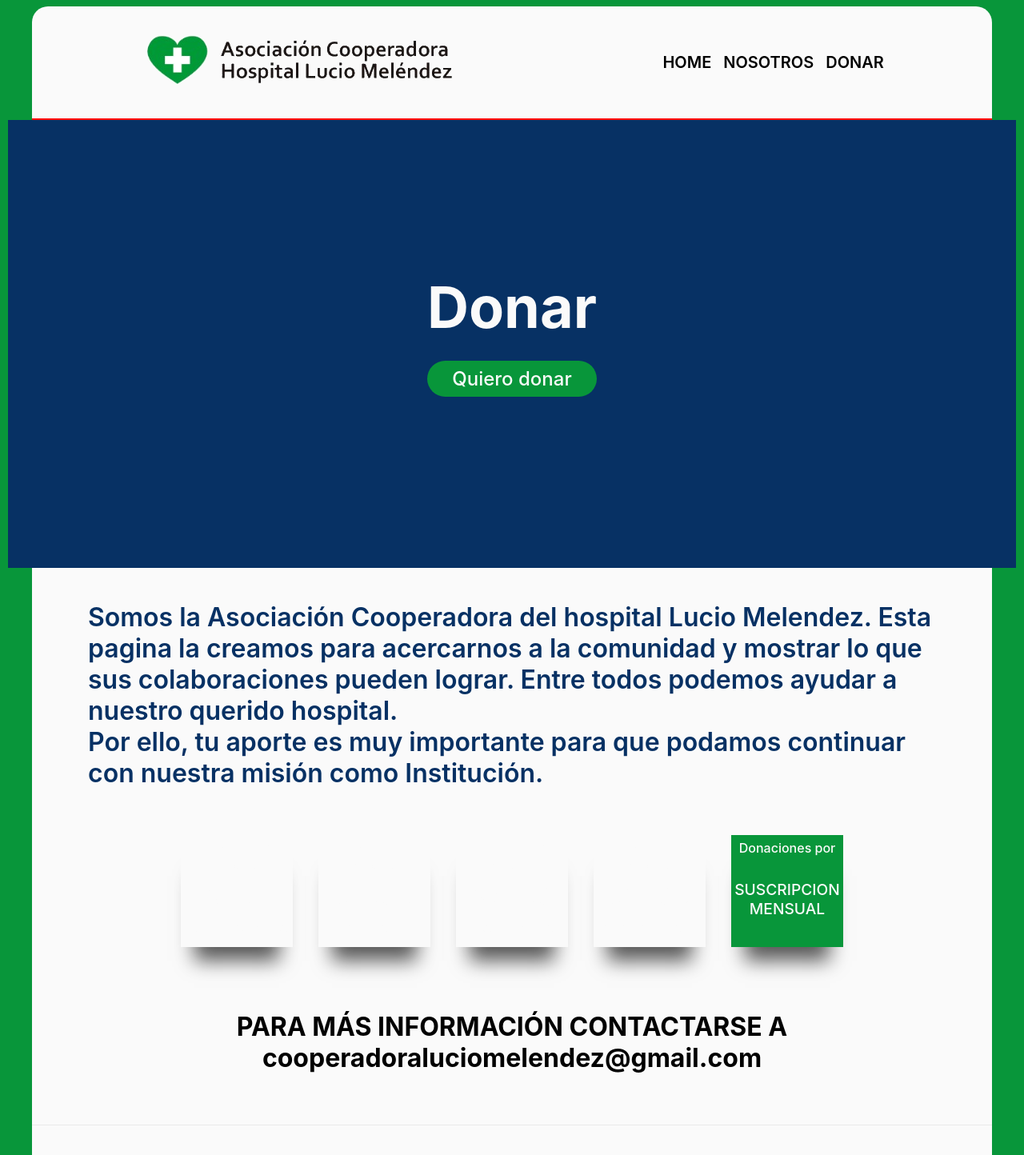
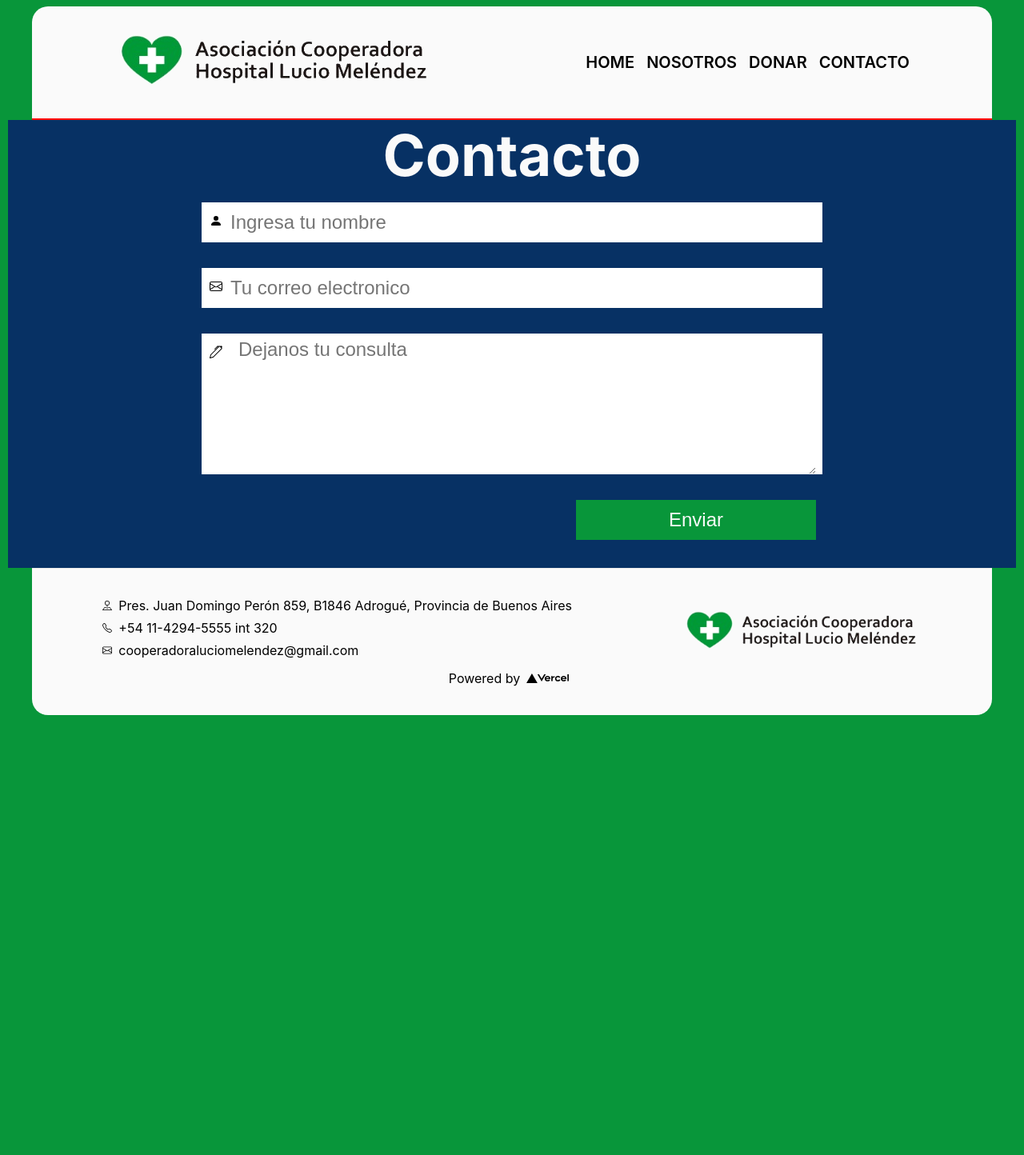
Before and after one commit to JonatanGarbuyo/CooperadoraHospitalLucioMelendez, a Next.js app: page /Contacto in a window 1280 px wide. Shown: the top 1444 px of the page at 80% size. After the commit the page ends 902 px from the top, so only its background shows below. Built offline with nearby package versions, Linux system fonts and the light colour scheme.

Commit message:
contact form added

```diff
--- a/components/Header/index.js
+++ b/components/Header/index.js
@@ -14,7 +14,7 @@ export default function Header() {
     "Nosotros",
     // "Historia",
     "Donar",
-    // "Contacto"
+    "Contacto"
   ]
 
   const listItems = navItems.map((item, index) => (
--- a/components/Header/index.module.css
+++ b/components/Header/index.module.css
@@ -83,7 +83,7 @@
 
 
 
-@media (max-width: 768px) {
+@media (max-width: 820px) {
 
   .nav{
     height: auto;
--- a/package.json
+++ b/package.json
@@ -8,7 +8,8 @@
     "start": "next start"
   },
   "dependencies": {
-    "next": "10.x",
+    "@sendgrid/mail": "^7.4.6",
+    "next": "^11.1.0",
     "react": "17.x",
     "react-dom": "17.x"
   }
--- a/pages/Contacto/index.js
+++ b/pages/Contacto/index.js
@@ -1,3 +1,4 @@
+import { useState } from 'react';
 import Head from 'next/head'
 
 import Footer from "../../components/Footer";
@@ -6,127 +7,96 @@ import Header from "../../components/Header"
 import styles from "./index.module.css";
 
 export default function Donar() {
+  const [name, setName] = useState("")
+  const [email, setEmail] = useState("")
+  const [message, setMessage] = useState("")
+  const [submited, setSubmited] = useState(false)
+
+  const handleSubmit = (e) => {
+    e.preventDefault();
+    console.log("Sending")
+
+    let data = {
+      name,
+      email,
+      message,
+    }
+
+    fetch("/api/contacto", {
+      method: "POST",
+      headers: {
+        "Accept": "application/json, text/plain, */*",
+        "Content-Type": "application/json"
+      },
+      body: JSON.stringify(data)
+    })
+    .then((res) => {
+      console.log("Response received")
+      if (res.status == 200){
+        console.log("Response succeeded")
+        setSubmited(true)
+        setName("")
+        setEmail("")
+        setMessage("")
+      }
+    })
+  }
 
   return (
 
     <div className={styles.container}>
       <Head>
-        <title>Cooperadora Lucio Melendez</title>
+        <title>Cooperadora Lucio Melendez - Contacto</title>
         <link rel="icon" href="/favicon.ico" />
       </Head>
-
       <Header />
 
-      <div className={styles.donar_container}>
-        <section id="quiero_donar" className={styles.quiero_donar}>
-          <div>
-            <h1>Donar</h1>
-            <a href="#botones_donaciones_wrapper" target="_self">
-              <p>Quiero donar</p>
-            </a>
-          </div>
-        </section>
 
-        <section id="botones_donaciones" className={styles.botones_donaciones}>
-          <p>Somos la Asociación Cooperadora del hospital Lucio Melendez.
-            Esta pagina la creamos para acercarnos a la comunidad y mostrar lo que sus
-            colaboraciones pueden lograr.
-            Entre todos podemos ayudar a nuestro querido hospital.
-            <br/>Por ello, tu aporte es muy importante para que podamos continuar
-            con nuestra misión como Institución.
-          </p>
-          <div id="botones_donaciones_wrapper" className={styles.botones_donaciones_wrapper}>
-            <a href="https://mpago.la/2eRw8YF" target="_blank" style={{"background-color":"#4d95be;"}}>
-              Donación por única vez
-              <p>$500</p>
-              quinientos pesos
-            </a>
-            <a  href="https://mpago.la/2BFVwq7" target="_blank" style={{"background-color":"#0067a2;"}}>
-              Donación por única vez
-              <p>$1000</p>
-              mil pesos
-            </a>
-            <a  href="https://mpago.la/1sDpGAy" target="_blank" style={{"background-color":"#15b4b5;"}}>
-              Donación por única vez
-              <p>$3000</p>
-              tres mil pesos
-            </a>
-            <a  href="https://mpago.la/11TABB1" target="_blank" style={{"background-color":"#159b97;"}}>
-              Donación por única vez
-              <p>$5000</p>
-              cinco mil pesos
-            </a>
-            <a  href="" target="_blank" className={styles.mensual}>
-              Donaciones por
-              <p>SUSCRIPCION MENSUAL</p>
-            </a>
-          </div>
-        </section>
+      <div className={styles.form_container}>
+        <section id="contacto" className={styles.contacto}>
+          <h1>Contacto</h1>
 
-        <section id="contacto" className={styles.contacto}>
+          <form onSubmit={handleSubmit}>
 
-          <h3>
-            PARA MÁS INFORMACIÓN CONTACTARSE A cooperadoraluciomelendez@gmail.com
-          </h3>
-
-
-          {/* <h1>Contacto</h1>
-          <form onSubmit={handleSubmit}>
-            <div>
-              <input type="text" id="name" name="name"
-                placeholder="Ingresa tu nombre" autocomplete="on" size="50" required></input>
-              <svg className={styles.svg_icon} viewBox="0 0 20 20">
-                <path fill="none" d="M14.023,12.154c1.514-1.192,2.488-3.038,2.488-5.114c0-3.597-2.914-6.512-6.512-6.512
-								c-3.597,0-6.512,2.916-6.512,6.512c0,2.076,0.975,3.922,2.489,5.114c-2.714,1.385-4.625,4.117-4.836,7.318h1.186
-								c0.229-2.998,2.177-5.512,4.86-6.566c0.853,0.41,1.804,0.646,2.813,0.646c1.01,0,1.961-0.236,2.812-0.646
-								c2.684,1.055,4.633,3.568,4.859,6.566h1.188C18.648,16.271,16.736,13.539,14.023,12.154z M10,12.367
-								c-2.943,0-5.328-2.385-5.328-5.327c0-2.943,2.385-5.328,5.328-5.328c2.943,0,5.328,2.385,5.328,5.328
-								C15.328,9.982,12.943,12.367,10,12.367z"></path>
-						  </svg>
+            <div className={styles.form_div}>
+              <img src="/icons/person-fill.svg" alt="Mail icon" className={styles.form_icon}/>
+              <input type="text" id="name" name="name" placeholder="Ingresa tu nombre" autoComplete="on" size="50" required
+                value={name}
+                onChange={(e)=>setName(e.target.value)}/>
             </div>
 
-            <div>
-              <input type="email" id="email" name="email"
-                placeholder="Tu correo electronico" autocomplete="on" required></input>
-              <svg className={styles.svg_icon} viewBox="0 0 20 20">
-							<path fill="none" d="M19.291,3.026c0.002-0.15-0.053-0.301-0.167-0.415c-0.122-0.122-0.286-0.172-0.444-0.161H1.196
-								c-0.16-0.011-0.322,0.039-0.444,0.161C0.637,2.725,0.583,2.875,0.585,3.026c0,0.003-0.002,0.006-0.002,0.009v14.032
-								c0,0.322,0.262,0.584,0.585,0.584h17.54c0.322,0,0.584-0.262,0.584-0.584V3.035C19.292,3.032,19.291,3.029,19.291,3.026z
-								 M17.147,3.619l-7.21,6.251L2.728,3.619H17.147z M18.122,15.896c0,0.323-0.261,0.584-0.584,0.584H2.337
-								c-0.323,0-0.585-0.261-0.585-0.584V4.292l7.732,6.704c0.013,0.017,0.019,0.035,0.034,0.052c0.115,0.114,0.268,0.169,0.419,0.166
-								c0.151,0.003,0.304-0.052,0.419-0.166c0.015-0.017,0.021-0.035,0.034-0.052l7.731-6.704V15.896z"></path>
-						  </svg>
+            <div className={styles.form_div}>
+              <img src="/icons/envelope.svg" alt="Mail icon" className={styles.form_icon}/>
+              <input type="email" id="email" name="email" placeholder="Tu correo electronico" autoComplete="on" required
+                value={email}
+                onChange={(e)=>setEmail(e.target.value)}/>
             </div>
 
-            <div className={styles.consulta}>
-              <textarea id="consulta" name="consulta"
-                placeholder="Dejanos tu consulta"
-                rows="10" cols="40" ></textarea>
-              <svg className={styles.svg_icon} viewBox="0 0 20 20">
-							<path fill="none" d="M12.871,9.337H7.377c-0.304,0-0.549,0.246-0.549,0.549c0,0.303,0.246,0.55,0.549,0.55h5.494
-								c0.305,0,0.551-0.247,0.551-0.55C13.422,9.583,13.176,9.337,12.871,9.337z M15.07,6.04H5.179c-0.304,0-0.549,0.246-0.549,0.55
-								c0,0.303,0.246,0.549,0.549,0.549h9.891c0.303,0,0.549-0.247,0.549-0.549C15.619,6.286,15.373,6.04,15.07,6.04z M17.268,1.645
-								H2.981c-0.911,0-1.648,0.738-1.648,1.648v10.988c0,0.912,0.738,1.648,1.648,1.648h4.938l2.205,2.205l2.206-2.205h4.938
-								c0.91,0,1.648-0.736,1.648-1.648V3.293C18.916,2.382,18.178,1.645,17.268,1.645z M17.816,13.732c0,0.607-0.492,1.1-1.098,1.1
-								h-4.939l-1.655,1.654l-1.656-1.654H3.531c-0.607,0-1.099-0.492-1.099-1.1v-9.89c0-0.607,0.492-1.099,1.099-1.099h13.188
-								c0.605,0,1.098,0.492,1.098,1.099V13.732z"></path>
-						  </svg>
+            <div className={styles.form_div}>
+              <img src="/icons/pen.svg" alt="Mail icon" className={styles.form_icon}/>
+              <textarea id="consulta" name="consulta" placeholder="Dejanos tu consulta" rows="10" cols="40"
+                value={message}
+                onChange={(e)=>setMessage(e.target.value)}/>
             </div>
 
-            <div>
-              <input className={styles.submit} type="submit" value="Enviar"></input>
+            <div className={styles.submit_div}>
+              <input className={styles.submit_button} type="submit" value="Enviar"></input>
             </div>
+
 
             <div>
               <p id="confirmation" className={styles.confirmation}
               style={
-                isConsultaSent ?
+                submited ?
                 {display: "inline-block"}:
                 null
               }>
                 Muchas gracias. Recibimos su mensaje y responderemos en breve.</p>
             </div>
-          </form> */}
+
+          </form>
+
+
 
         </section>
 
--- a/pages/Contacto/index.module.css
+++ b/pages/Contacto/index.module.css
@@ -2,7 +2,7 @@
   composes: container from "/styles/Home.module.css";
 }
 
-.donar_container{
+.form_container{
   width: 100%;
   max-width: 1200px;
   background-color: #fafafa;
@@ -10,10 +10,9 @@
   justify-content: center;
   align-items: center;
   flex-direction: column;
-  padding-bottom: 2em;
 }
 
-.quiero_donar{
+.contacto{
   width: 105%;
   height: 70vh;
   background-color: hsl(213deg 87% 21%);
@@ -21,85 +20,13 @@
   display: flex;
   align-items: center;
   flex-direction: column;
-}
-
-.quiero_donar div {
-  margin-top: 2em;
-  max-width: 100%;
   text-align: center;
   font-size: 3em;
   font-weight: 500;
 }
 
-.quiero_donar div, .quiero_donar h1 {
+.contacto h1{
   margin: auto;
-}
-
-.quiero_donar p {
-  border-radius: 100px;
-  padding: 0.5rem 1rem;
-  background-color: #08963a;
-  font-size: 0.5em;
-  text-transform: none;
-}
-
-
-
-.botones_donaciones{
-  max-width: 90%;
-}
-
-.botones_donaciones > p {
-  color: hsl(213deg 87% 21%);
-  background-color: #fafafa;
-  padding: 10px;
-  font-size: 2em;
-  font-weight: 600;
-}
-
-.botones_donaciones_wrapper{
-  display: flex;
-  justify-content: center;
-  flex-wrap: wrap;
-  text-align: center;
-  color: #fafafa;
-  font-weight: 500;
-  margin: 2rem;
-}
-
-.botones_donaciones_wrapper a {
-  width: 140px;
-  height: 140px;
-  padding: 6px 1px;
-  transition-duration: 1s;
-  box-shadow: 0px 34px 23px -17px rgb(0 0 0 / 65%);
-  margin: 1rem;
-}
-
-.botones_donaciones_wrapper p {
-  font-size: 2em;
-  margin: 10px;
-}
-
-.mensual{
-  background-color:#08963a;
-}
-
-.mensual p{
-  font-size: 1.2em;
-  margin: 30px 0;
-}
-
-
-
-.contacto{
-  font-size: 2rem;
-  width: 80%;
-  text-align: center;
-}
-
-.contacto h3 {
-  font-size: 2rem;
 }
 
 .contacto form{
@@ -110,8 +37,8 @@
 .contacto form div{
   display: flex;
   flex-direction: row;
-  align-items: center;
-  justify-content: flex-start;
+  align-items: flex-start;
+  justify-content: flex-end;
   margin: 1rem;
 }
 
@@ -119,27 +46,38 @@
   font-size: 0.5em;
   height: 50px;
   width: 100%;
-  padding: .375rem .75rem;
   margin: 0 0.5rem;
-  border: 1px solid #e7e7e7;
+  border: none;
 }
 
-.consulta svg{
-  align-self: flex-start;
-  margin-top: 1rem;
-}
-
-.consulta textarea{
+.contacto textarea{
   font-size: 0.5em;
   width: 100%;
   padding: .375rem .75rem;
   margin: 0 0.5rem;
-  border: 1px solid #e7e7e7;
   height: 176px;
   font: 400 0.5em Arial;
+  border: none;
 }
 
-.submit{
+.form_div{
+  background-color: #fff
+}
+
+.form_input{
+  background-color: #fff;
+}
+
+.form_icon{
+  margin-top: 15px;
+  margin-left: 10px;
+}
+
+.submit_div{
+  background-color: transparent;
+}
+
+.submit_button{
   background-color:#08963a;
   color: #fafafa;
   margin: 10px;
@@ -158,13 +96,15 @@
 
 
 @media (max-width: 768px) {
-  .botones_donaciones > p {
-    padding: 10px;
-    font-size: 1.5em;
-    font-weight: 500;
-  }
 
   .contacto h3 {
     font-size: 1rem;
   }
+
+  .contacto h1{
+    font-size: 1em;
+  }
+  .contacto form div{
+    justify-content: center;
+  }
 }
--- /dev/null
+++ b/pages/api/contacto.js
@@ -0,0 +1,24 @@
+const mail = require('@sendgrid/mail')
+mail.setApiKey(process.env.SENDGRID_API_KEY)
+
+export default async (req, res) => {
+  const message = `
+    Name: ${req.body.name}\r\n
+    Email: ${req.body.email}\r\n
+    Message: ${req.body.message}\r\n
+    `
+  const data = {
+    to: "cooperadoraluciomelendez@gmail.com",
+    from: "cooperadoraluciomelendez.dev@gmail.com",
+    subject: `Nuevo mensaje desde: ${req.body.email}`,
+    text: message,
+    html: message.replace(/\r\n/g, "<br />")
+  }
+
+  mail.send(data)
+  .then((response) => {
+    console.log(response)
+  })
+
+  res.status(200).json({status: "OK"})
+}
```
Also changed, not shown: pages/Donar/index.js (+1 -62 lines), 2 other files (tests, documents, lock files or other folders).
